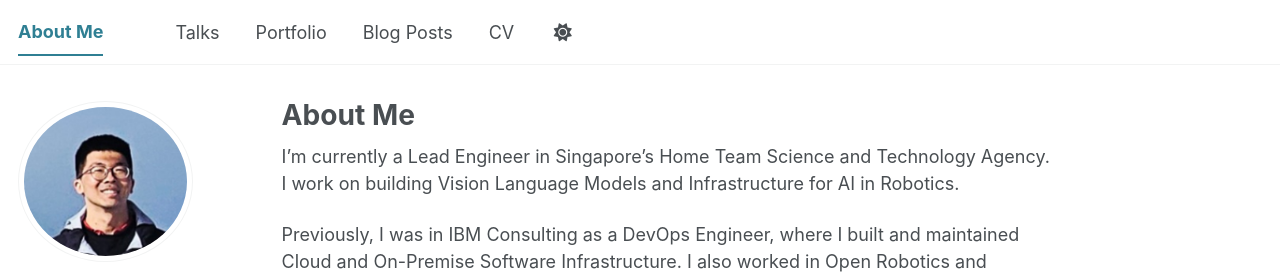
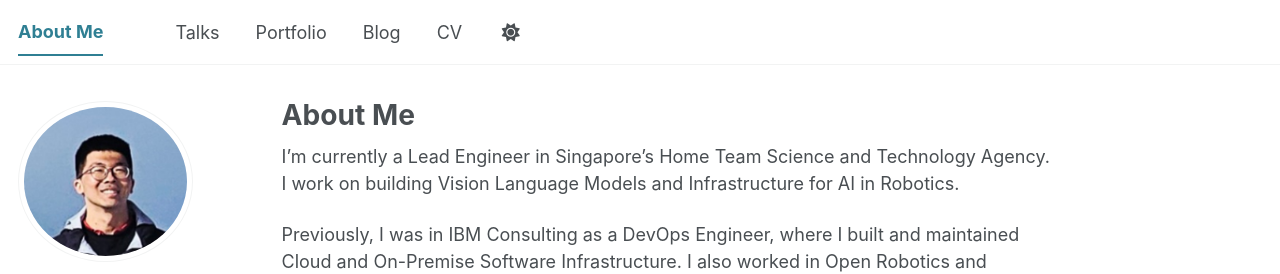
Before and after one commit to cnboonhan/cnboonhan.github.io, a Jekyll site: the page built from _pages/about.md, in a window 1280 px wide. Shown: the top 274 px of the page. Built offline with Jekyll 4.4.1, drawn with Linux system fonts in a browser that asks for light colours; a script bundle is joined from its source files by our own code; library files that are not in the unit come from our copies.

Commit message:
update navigation title for blog

```diff
--- a/_data/navigation.yml
+++ b/_data/navigation.yml
@@ -14,7 +14,7 @@ main:
   - title: "Portfolio"
     url: /portfolio/
 
-  - title: "Blog Posts"
+  - title: "Blog"
     url: /year-archive/
 
   - title: "CV"
```
